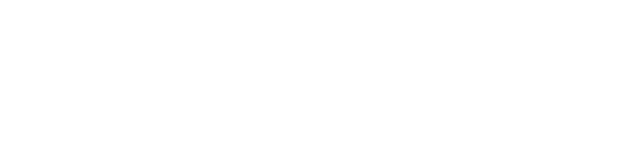
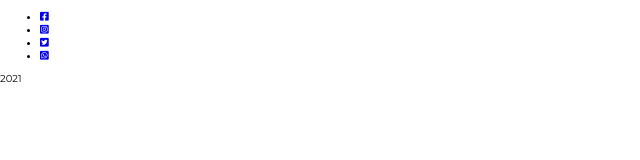
Before and after one commit to csswoman/grand-hotel, a plain HTML site: page index.html in a window 1280 px wide. Shown: the full height of the page, 0-640 px from the left. Drawn offline with Linux system fonts and the light colour scheme.

Commit message:
sidebar markup

```diff
--- a/index.html
+++ b/index.html
@@ -19,7 +19,32 @@
 </head>
 
 <body>
-
+    <div class="navbar">
+        <div class="sidebar">
+            <div class="menu-icon">
+                <div class="line-1"></div>
+                <div class="line-2"></div>
+                <div class="line-3"></div>
+            </div>
+            <ul class="social-icons-list">
+                <li>
+                    <a href="#" class="social-link"><i class="fab fa-facebook-square"></i></a>
+                </li>
+                <li>
+                    <a href="#" class="social-link"><i class="fab fa-instagram-square"></i></a>
+                </li>
+                <li>
+                    <a href="#" class="social-link"><i class="fab fa-twitter-square"></i></a>
+                </li>
+                <li>
+                    <a href="#" class="social-link"><i class="fab fa-whatsapp-square"></i></a>
+                </li>
+            </ul>
+            <div class="year">
+                <p>2021</p>
+            </div>
+        </div>
+    </div>
 </body>
 
 </html>
```
